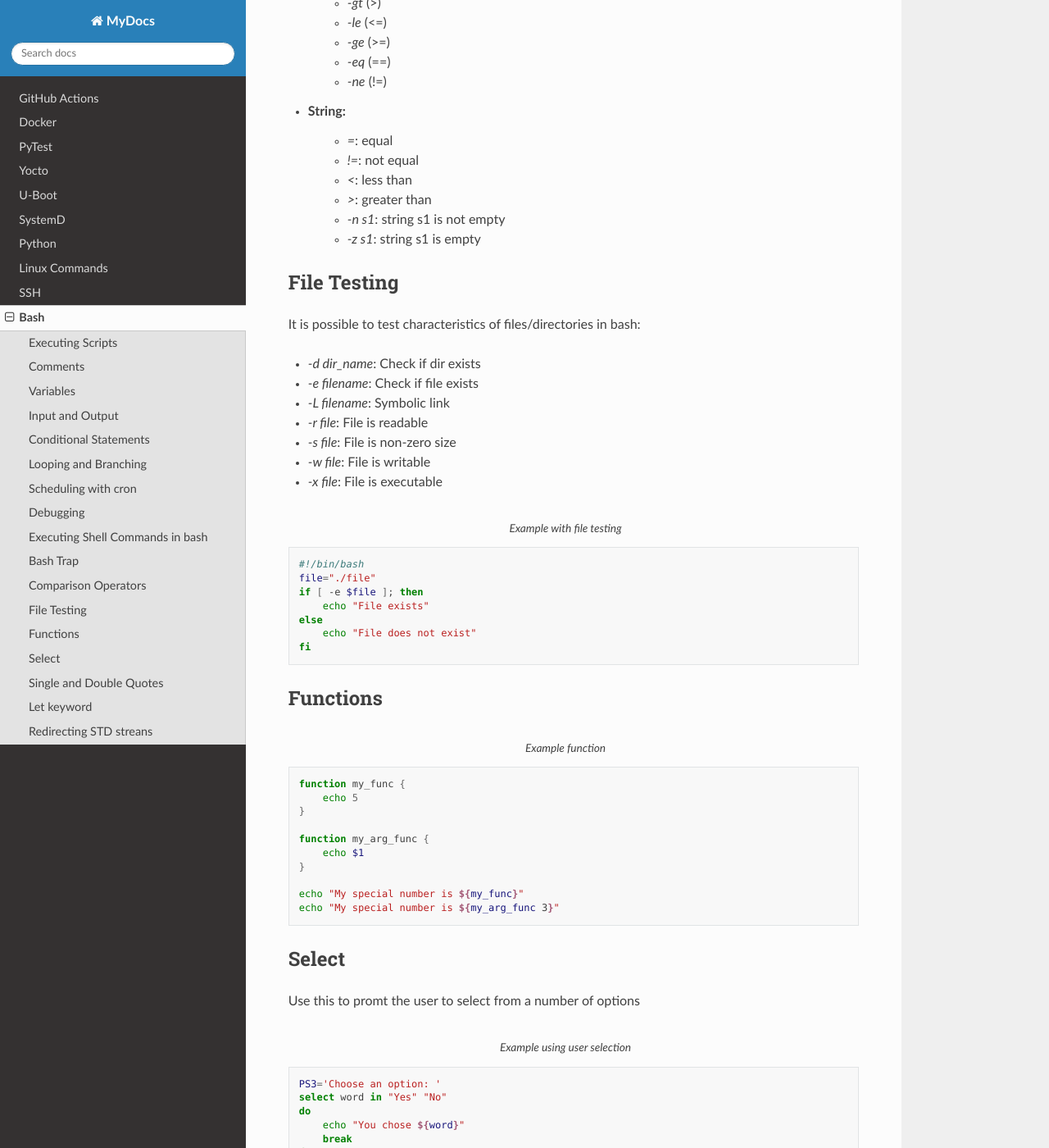
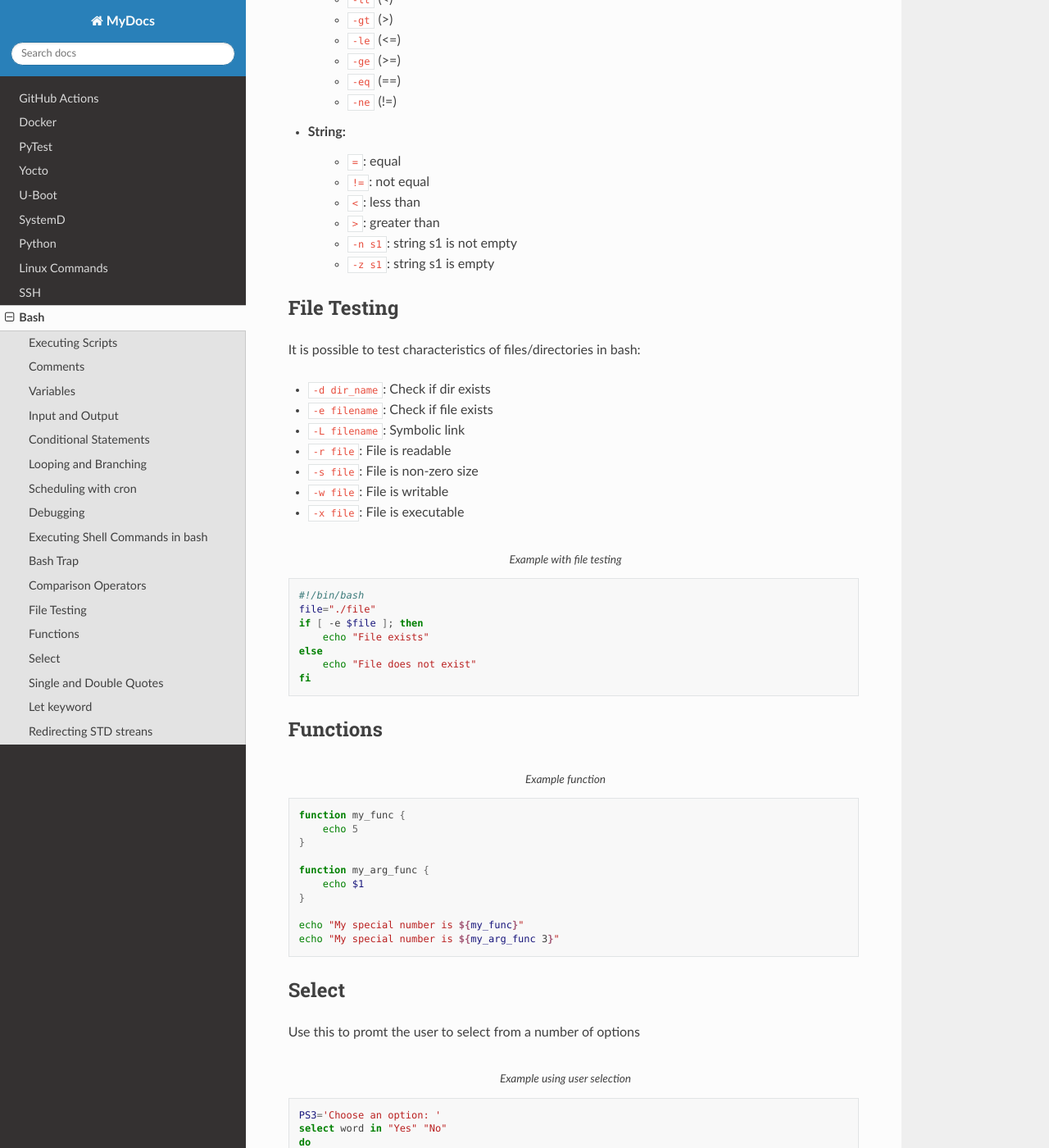
Before and after one commit to mcbottcher/my_docs, a Sphinx documentation site: the page built from docs/source/bash.rst, in a window 1280 px wide and 1400 px high, scrolled down 5294 px. Shown: the whole window at 82% size. Built offline with Sphinx 7.4.7 and the Read the Docs theme 2.0.0, drawn with Linux system fonts in a browser that asks for light colours; some of the changed text lies outside the part shown.

Commit message:
bash.rst: Fix inline code

```diff
--- a/docs/source/bash.rst
+++ b/docs/source/bash.rst
@@ -7,23 +7,23 @@ Bash
 Executing Scripts
 -----------------
 
-By convention, bash scripts end with the `.sh` file extension.
-You can make a script executable using `chmod` e.g. :bash:`chmod u+x my_script.sh`.
+By convention, bash scripts end with the ``.sh`` file extension.
+You can make a script executable using ``chmod`` e.g. :bash:`chmod u+x my_script.sh`.
 You can then run the script with :bash:`./my_script.sh`, :bash:`sh my_script.sh`, :bash:`bash my_script.sh`
 
 Add a *shebang* to let your shell know what to execute the script with.
-For bash, this is the path to where bash is e.g. `#!/bin/bash`
+For bash, this is the path to where bash is e.g. ``#!/bin/bash``
 
 Comments
 --------
 
-Comments can be written using the `#` character
+Comments can be written using the ``#`` character
 
 Variables
 ---------
 
 Bash has no data types. A variable can store numeric values, characters, or strings.
-You use the `$` operator to access a variable's value
+You use the ``$`` operator to access a variable's value
 
 .. code-block:: bash
     :caption: Assigning and accessing variables
@@ -66,7 +66,7 @@ You use the `$` operator to access a variable's value
 Input and Output
 ----------------
 
-- User input - use the `read` command: :bash:`read var_to_hold_input`
+- User input - use the ``read`` command: :bash:`read var_to_hold_input`
 
 - Read lines of a file:
 
@@ -77,9 +77,9 @@ Input and Output
         echo $line
     done < input.txt
 
-- Command line args. You can access arguments passed through the command line with `$1, $2 ...`.
-    - Can access all arguments through a special character: `$@`
-    - Could place in an array like so: `args=("$@")`, and access them with `args[0], args[1]...`
+- Command line args. You can access arguments passed through the command line with ``$1, $2 ...``.
+    - Can access all arguments through a special character: ``$@``
+    - Could place in an array like so: ``args=("$@")``, and access them with ``args[0], args[1]...``
 
 
 - Printing to the terminal: :bash:`echo "Hello World"`
@@ -87,7 +87,7 @@ Input and Output
 - Writing to a file: :bash:`echo "Some text." > output.txt`. Can also redirect commands: :bash:`ls > output.txt`
 
 .. note::
-    The `>` operator overwrites a file if it already has content in it
+    The ``>`` operator overwrites a file if it already has content in it
 
 - Appending to a file: :bash:`echo "More text." >> output.txt`
 
@@ -107,10 +107,10 @@ Conditional Statements
         statement
     fi
 
-- You can use logical operators in the condition check, e.g. `-a` (AND), `-o` (OR), `-gt` (>), `-lt` (<), `-le` (<=) etc.
+- You can use logical operators in the condition check, e.g. ``-a`` (AND), ``-o`` (OR), ``-gt`` (>), ``-lt`` (<), ``-le`` (<=) etc.
 
 .. note::
-    There is a slight difference between using double `[[]]` and single `[]`, but mostly can be used in a similar way
+    There is a slight difference between using double ``[[]]`` and single ``[]``, but mostly can be used in a similar way
 
 Looping and Branching
 ---------------------
@@ -194,26 +194,26 @@ Cron is a utility that allows you to schedule jobs.  on Unix-like systems
     0 0 1-7 * * sh /path/to/script.sh
 
 .. note::
-    You can manage and edit cron jobs using `crontab`. e.g. `crontab -l` lists all cron jobs for a user
+    You can manage and edit cron jobs using ``crontab``. e.g. ``crontab -l`` lists all cron jobs for a user
 
-- cron logs can be found at `/var/log/syslog`
+- cron logs can be found at ``/var/log/syslog``
 
 Debugging
 ---------
 
-- Use `set -x` at the start of your bash script
+- Use ``set -x`` at the start of your bash script
     - This will print each command it executes to the terminal
     - You can also just pass in the flag when calling the script: :bash:`bash -x my_script.sh`
 
-- Checking exit code: `$?` will give the exit code of the previous command
+- Checking exit code: ``$?`` will give the exit code of the previous command
 
-- Use the `-e` flag to make your script exit on an error, and not keep running
-    - Can also do `set -e` at the start
+- Use the ``-e`` flag to make your script exit on an error, and not keep running
+    - Can also do ``set -e`` at the start
 
 Executing Shell Commands in bash
 --------------------------------
 
-- You can create a new subshell with `$( )`
+- You can create a new subshell with ``$( )``
 
 - It is then possible to use this output in other commands:
 
@@ -245,33 +245,33 @@ Comparison Operators
 --------------------
 
 - Arithmetic:
-    - `-lt` (<)
-    - `-gt` (>)
-    - `-le` (<=)
-    - `-ge` (>=)
-    - `-eq` (==)
-    - `-ne` (!=)
+    - ``-lt`` (<)
+    - ``-gt`` (>)
+    - ``-le`` (<=)
+    - ``-ge`` (>=)
+    - ``-eq`` (==)
+    - ``-ne`` (!=)
 
 - String:
-    - `=`: equal
-    - `!=`: not equal
-    - `<`: less than
-    - `>`: greater than
-    - `-n s1`: string s1 is not empty
-    - `-z s1`: string s1 is empty
+    - ``=``: equal
+    - ``!=``: not equal
+    - ``<``: less than
+    - ``>``: greater than
+    - ``-n s1``: string s1 is not empty
+    - ``-z s1``: string s1 is empty
 
 File Testing
 ------------
 
 It is possible to test characteristics of files/directories in bash:
 
-- `-d dir_name`: Check if dir exists
-- `-e filename`: Check if file exists
-- `-L filename`: Symbolic link
-- `-r file`: File is readable
-- `-s file`: File is non-zero size
-- `-w file`: File is writable
-- `-x file`: File is executable
+- ``-d dir_name``: Check if dir exists
+- ``-e filename``: Check if file exists
+- ``-L filename``: Symbolic link
+- ``-r file``: File is readable
+- ``-s file``: File is non-zero size
+- ``-w file``: File is writable
+- ``-x file``: File is executable
 
 .. code-block:: bash
     :caption: Example with file testing
@@ -321,13 +321,13 @@ Single and Double Quotes
 
 Single quotes in bash will suppress special meanings of meta characters.
 
-Double quotes suppresses the meanings, except from `$ \`
-In this case you can use escape characters like: `\a` -> alert (bell)
+Double quotes suppresses the meanings, except from ``$ \``
+In this case you can use escape characters like: ``\a`` -> alert (bell)
 
 Let keyword
 -----------
 
-`let` is used when evaluating arithmetic expressions on shell variables
+``let`` is used when evaluating arithmetic expressions on shell variables
 
 :bash:`let my_var++`
 
```
